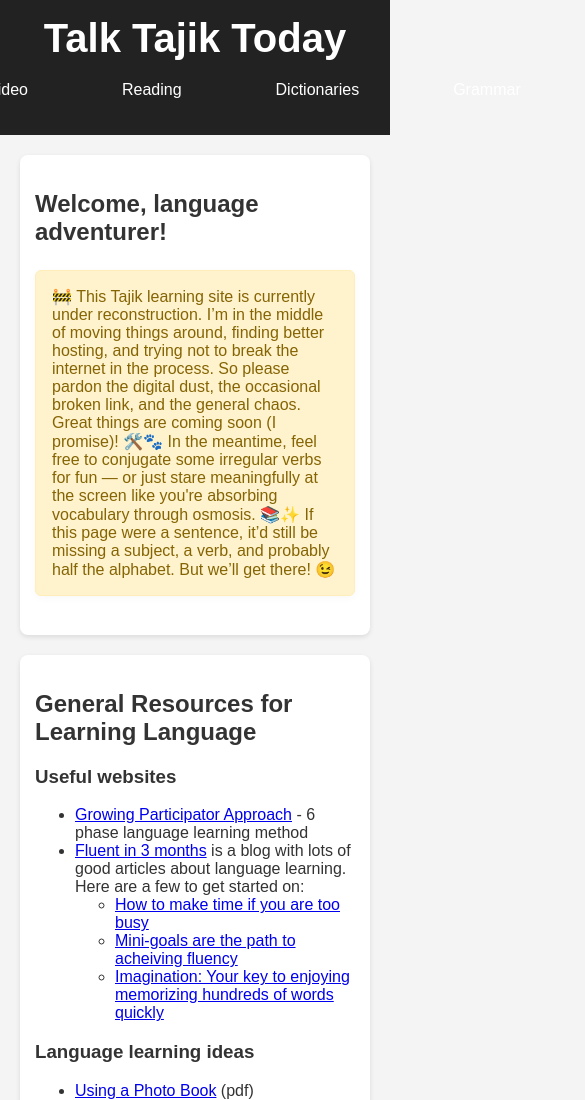
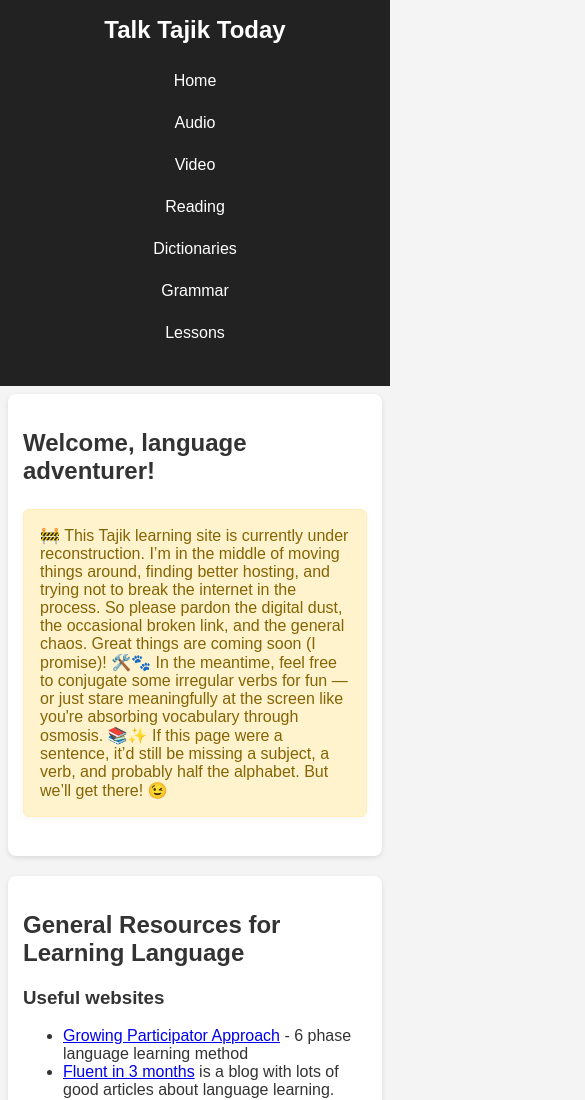
Before and after one commit to haagamble/talktajiktoday, a website: page index.html in a window 390 px wide. Shown: the top 1100 px of the page, 585 px wide, since content can reach past the window. Drawn offline with Linux system fonts and the light colour scheme.

Commit message:
Make site mobile friendly

```diff
--- a/styles/main.css
+++ b/styles/main.css
@@ -29,10 +29,12 @@ nav ul {
     display: flex;
     justify-content: center;
     gap: 2rem;
+    flex-wrap: wrap; /* Allow wrapping on small screens */
 }
 
 nav ul li {
     margin: 0;
+    flex: 1 1 auto; /* Allow nav items to grow/shrink */
 }
 
 nav ul li a {
@@ -42,6 +44,8 @@ nav ul li a {
     padding: 0.5rem 1rem;
     border-radius: 4px;
     transition: background 0.2s;
+    display: block;
+    text-align: center;
 }
 
 nav ul li a:hover,
@@ -62,6 +66,9 @@ nav a:hover {
 
 main {
     padding: 20px;
+    max-width: 900px;
+    margin: 0 auto;
+    box-sizing: border-box;
 }
 
 section {
@@ -92,3 +99,26 @@ footer {
     font-weight: 500;
     box-shadow: 0 2px 8px rgba(0,0,0,0.03);
 }
+
+/* Responsive images and videos */
+img, video {
+    max-width: 100%;
+    height: auto;
+    display: block;
+}
+
+/* Responsive navigation and layout for small screens */
+@media (max-width: 600px) {
+    nav ul {
+        flex-direction: column;
+        gap: 0.5rem;
+    }
+    header h1 {
+        font-size: 1.5rem;
+        text-align: center;
+    }
+    main {
+        padding: 0.5rem;
+    }
+    section {
+        padding:
```
